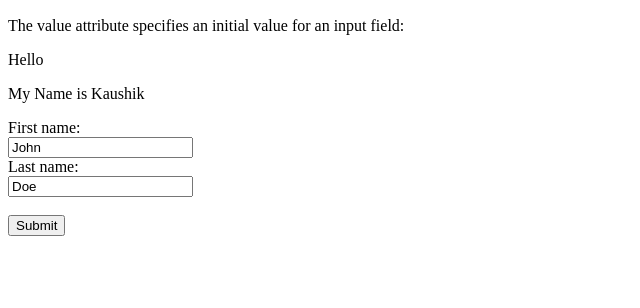
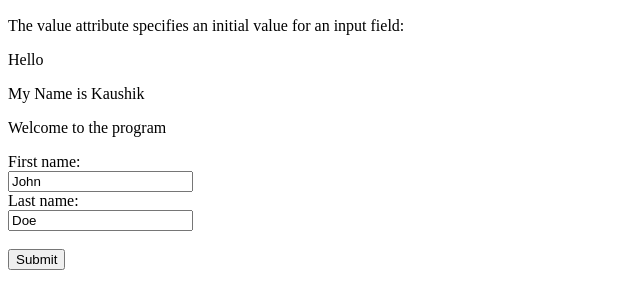
Before and after one commit to Kaushi200/PS-Training, a plain HTML site: page index.html in a window 1280 px wide. Shown: the part 110-418 px from the top of the page, without its empty margins (0-640 px from the left). Drawn offline with Linux system fonts and the light colour scheme.

Commit message:
Commit Done

```diff
--- a/index.html
+++ b/index.html
@@ -9,6 +9,7 @@
 
 		<p>Hello</p>
 		<p>My Name is Kaushik</p>
+		<p>Welcome to the program</p>
 		<form action="/action_page.php">
 			  <label for="fname">First name:</label><br>
 			    <input type="text" id="fname" name="fname" value="John"><br>
```
